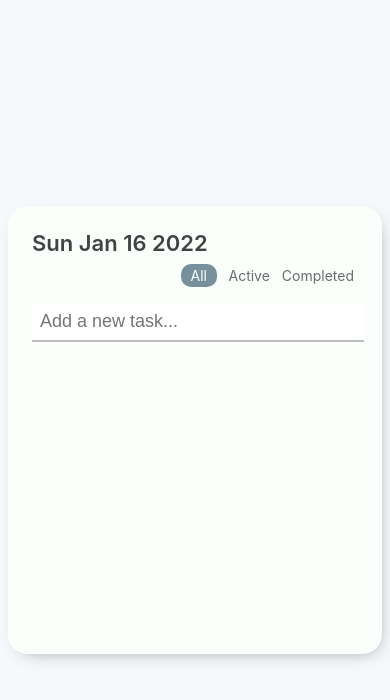
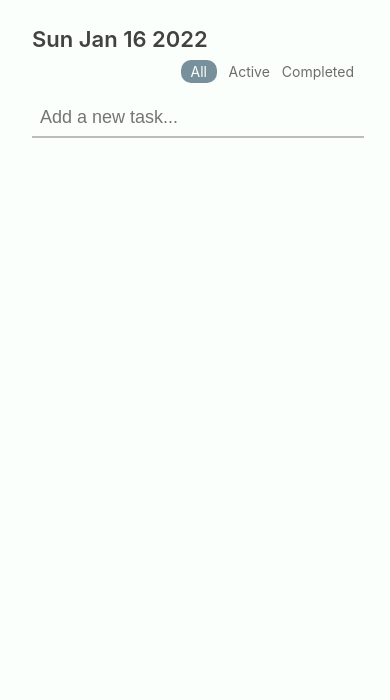
Before and after one commit to watermelontongtong/todolist-js, a plain HTML site: page index.html in a window 390 px wide. Drawn offline with Linux system fonts and the light colour scheme.

Commit message:
responsive web

```diff
--- a/style.css
+++ b/style.css
@@ -93,6 +93,7 @@ section {
   width: 96.8%;
   padding: var(--base-space);
   border-bottom: 2px solid var(--color-more-light-grey);
+  background-color: var(--color-white);
 }
 
 .items {
@@ -159,3 +160,18 @@ label {
 .item__delete {
   color: var(--color-light-grey);
 }
+
+@media screen and (max-width: 700px), (max-height: 420px) {
+  body {
+    background-color: var(--color-white);
+  }
+  section {
+    width: 100vw;
+    height: 100vh;
+    border-radius: 0;
+    -webkit-box-shadow: none;
+    -moz-box-shadow: none;
+    box-shadow: none;
+    padding-top: 60px;
+  }
+}
```
